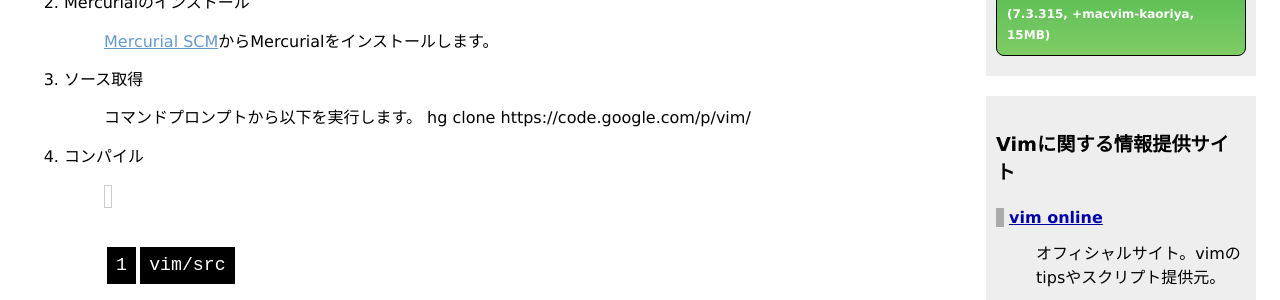
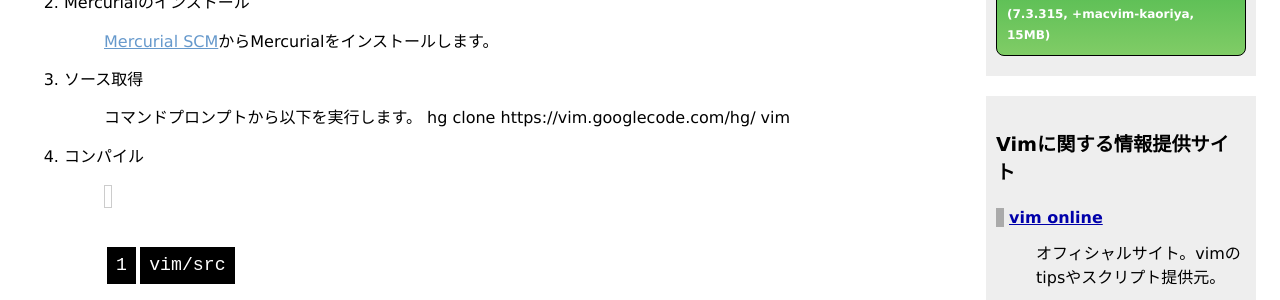
Before and after one commit to vim-jp/vim-jp.github.io, a Jekyll site: the page built from docs/build_windows_mingw.md, in a window 1280 px wide. Shown: the part 338-638 px from the top of the page. Built offline with Jekyll 4.4.1, drawn with Linux system fonts in a browser that asks for light colours; nearby versions of some CDN libraries; Markdown is read by kramdown in place of the engine named in the settings; comment, search, counter and statistics services are not loaded.

Commit message:
fix: hg clone https://vim.googlecode.com/hg/ vim

```diff
--- a/docs/build_windows_mingw.md
+++ b/docs/build_windows_mingw.md
@@ -11,7 +11,7 @@
 
 3. ソース取得
 >  コマンドプロンプトから以下を実行します。
->     hg clone https://code.google.com/p/vim/
+>     hg clone https://vim.googlecode.com/hg/ vim
 
 4. コンパイル
 > `vim/src`フォルダに移動し以下のコマンドを実行します。
```
Also changed, not shown: docs/build_windows_msvc.md (+1 -1 lines), docs/how_to_write_patches.md (+1 -1 lines).
